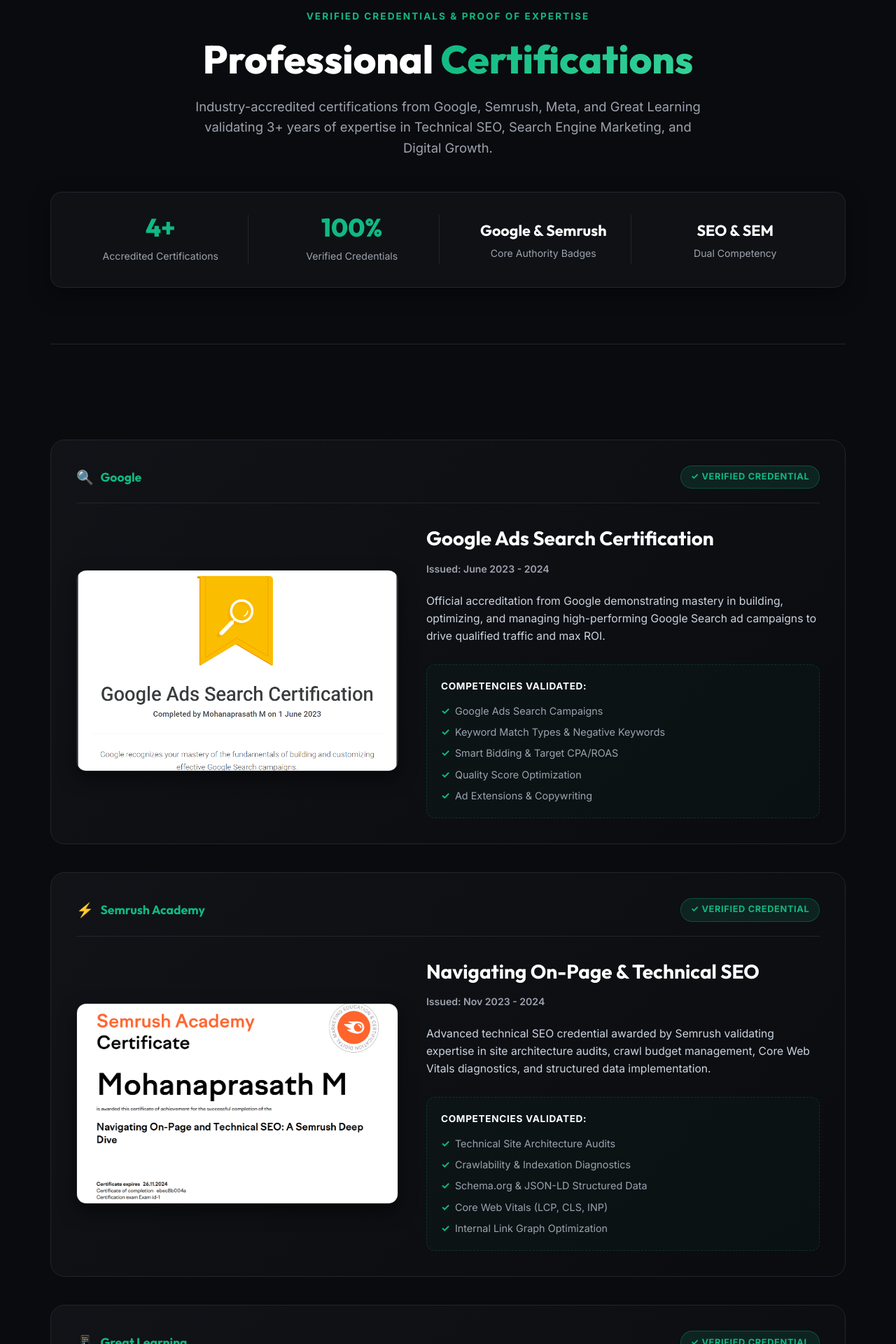
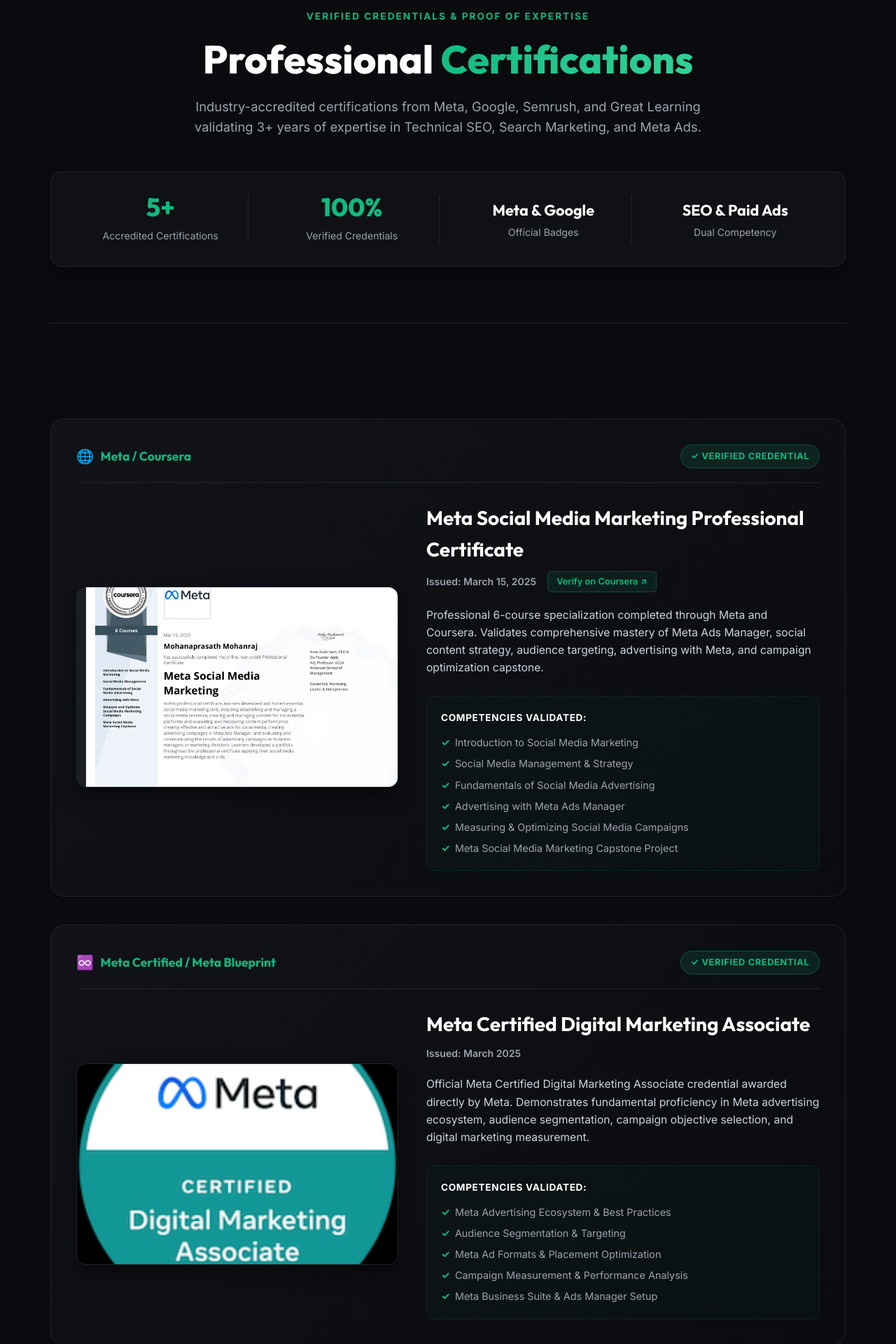
Before and after one commit to prasathmp/Portfolio, a React (Vite) app: page /certifications in a window 1280 px wide. Shown: the part 200-2120 px from the top of the page at 70% size. Built offline with nearby package versions, Linux system fonts and the light colour scheme.

Commit message:
Add Coursera Meta Social Media Marketing Certificate and separate Meta credentials

```diff
--- a/src/pages/CertificationsPage.css
+++ b/src/pages/CertificationsPage.css
@@ -257,6 +257,27 @@
 
 .cert-meta-row {
   margin-bottom: 1.25rem;
+  display: flex;
+  align-items: center;
+  gap: 1rem;
+  flex-wrap: wrap;
+}
+
+.verify-link-btn {
+  background: rgba(16, 185, 129, 0.1);
+  border: 1px solid rgba(16, 185, 129, 0.3);
+  color: var(--primary, #10b981);
+  font-size: 0.8rem;
+  font-weight: 600;
+  padding: 0.25rem 0.75rem;
+  border-radius: 6px;
+  text-decoration: none;
+  transition: all 0.2s ease;
+}
+
+.verify-link-btn:hover {
+  background: var(--primary, #10b981);
+  color: #000;
 }
 
 .cert-date-text {
--- a/src/pages/CertificationsPage.jsx
+++ b/src/pages/CertificationsPage.jsx
@@ -10,6 +10,44 @@
   }, []);
 
   const certificationsData = [
+    {
+      id: 'meta-coursera-professional',
+      title: 'Meta Social Media Marketing Professional Certificate',
+      issuer: 'Meta / Coursera',
+      date: 'March 15, 2025',
+      badge: '🏅',
+      issuerLogo: '🌐',
+      image: '/meta-social-media-marketing-coursera.png',
+      verified: true,
+      verifyUrl: 'https://coursera.org/verify/professional-cert/K60DAVWFTGE7',
+      description: 'Professional 6-course specialization completed through Meta and Coursera. Validates comprehensive mastery of Meta Ads Manager, social content strategy, audience targeting, advertising with Meta, and campaign optimization capstone.',
+      skillsValidated: [
+        'Introduction to Social Media Marketing',
+        'Social Media Management & Strategy',
+        'Fundamentals of Social Media Advertising',
+        'Advertising with Meta Ads Manager',
+        'Measuring & Optimizing Social Media Campaigns',
+        'Meta Social Media Marketing Capstone Project'
+      ]
+    },
+    {
+      id: 'meta-associate-badge',
+      title: 'Meta Certified Digital Marketing Associate',
+      issuer: 'Meta Certified / Meta Blueprint',
+      date: 'March 2025',
+      badge: '🏅',
+      issuerLogo: '♾️',
+      image: '/meta-certified-digital-marketing-associate.png',
+      verified: true,
+      description: 'Official Meta Certified Digital Marketing Associate credential awarded directly by Meta. Demonstrates fundamental proficiency in Meta advertising ecosystem, audience segmentation, campaign objective selection, and digital marketing measurement.',
+      skillsValidated: [
+        'Meta Advertising Ecosystem & Best Practices',
+        'Audience Segmentation & Targeting',
+        'Meta Ad Formats & Placement Optimization',
+        'Campaign Measurement & Performance Analysis',
+        'Meta Business Suite & Ads Manager Setup'
+      ]
+    },
     {
       id: 'google-ads',
       title: 'Google Ads Search Certification',
@@ -63,24 +101,6 @@
         'Hashtag & Audience Targeting',
         'Brand Engagement Analytics'
       ]
-    },
-    {
-      id: 'meta-marketing',
-      title: 'Meta Social Media Marketing',
-      issuer: 'Meta / Coursera',
-      date: 'March 2025 - 2027',
-      badge: '🏅',
-      issuerLogo: '🌐',
-      image: '/meta-certified-digital-marketing-associate.png',
-      verified: true,
-      description: 'Professional Meta marketing program covering Facebook & Instagram campaign management, Meta Pixel retargeting setups, custom audience creation, and creative performance optimization.',
-      skillsValidated: [
-        'Meta Ads Manager & Campaign Setup',
-        'Custom & Lookalike Audience Building',
-        'Meta Pixel & Conversion Tracking',
-        'A/B Creative Ad Testing',
-        'ROAS & CAC Optimization'
-      ]
     }
   ];
 
@@ -119,14 +139,14 @@
               Professional <span>Certifications</span>
             </h1>
             <p className="certs-hero-subtitle">
-              Industry-accredited certifications from Google, Semrush, Meta, and Great Learning validating 3+ years of expertise in Technical SEO, Search Engine Marketing, and Digital Growth.
+              Industry-accredited certifications from Meta, Google, Semrush, and Great Learning validating 3+ years of expertise in Technical SEO, Search Marketing, and Meta Ads.
             </p>
           </div>
 
           {/* Quick Stats Row */}
           <div className="certs-stats-row">
             <div className="certs-stat-box">
-              <span className="stat-num">4+</span>
+              <span className="stat-num">5+</span>
               <span className="stat-text">Accredited Certifications</span>
             </div>
             <div className="certs-stat-box">
@@ -134,11 +154,11 @@
               <span className="stat-text">Verified Credentials</span>
             </div>
             <div className="certs-stat-box">
-              <span className="stat-text-highlight">Google & Semrush</span>
-              <span className="stat-text">Core Authority Badges</span>
+              <span className="stat-text-highlight">Meta & Google</span>
+              <span className="stat-text">Official Badges</span>
             </div>
             <div className="certs-stat-box">
-              <span className="stat-text-highlight">SEO & SEM</span>
+              <span className="stat-text-highlight">SEO & Paid Ads</span>
               <span className="stat-text">Dual Competency</span>
             </div>
           </div>
@@ -193,6 +213,16 @@
                     <h2 className="cert-title">{cert.title}</h2>
                     <div className="cert-meta-row">
                       <span className="cert-date-text">Issued: {cert.date}</span>
+                      {cert.verifyUrl && (
+                        <a
+                          href={cert.verifyUrl}
+                          target="_blank"
+                          rel="noopener noreferrer"
+                          className="verify-link-btn"
+                        >
+                          Verify on Coursera ↗
+                        </a>
+                      )}
                     </div>
                     <p className="cert-desc">{cert.description}</p>
 
```
Also changed, not shown: public/meta-social-media-marketing-coursera.png (added).
